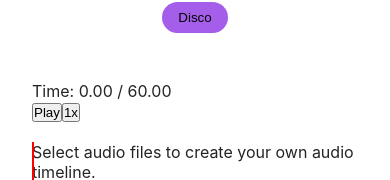
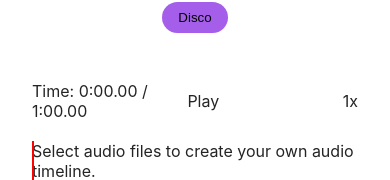
Before and after one commit to Faiq2001/My-SongComposer, a React (Vite) app: page / in a window 390 px wide. Shown: the part 404-584 px from the top of the page. Built offline with nearby package versions, Linux system fonts and the light colour scheme.

Commit message:
Added styles to controls(forget to import); Trying to remove audio breaking

```diff
--- a/src/App.jsx
+++ b/src/App.jsx
@@ -8,20 +8,6 @@ import Controls from "./Controls";
 
 function App() {
   const { audioPills,totalDuration,setIsPlaying,isPlaying,progress,setProgress,playAudio, playbackSpeed } = useAudio();
-
-  //Play Audio
-  const playHandler = async () => {
-    setIsPlaying(true);
-    audioPills.forEach((file) => { playAudio(file); });
-  };
-
-  // Pause Audio
-  const pauseHandler = () => {
-    audioPills.forEach((pill) => {
-      pill.context.suspend();
-    });
-    setIsPlaying(false);
-  };
 
   useEffect(() => {
     let startTime = Date.now();
@@ -34,9 +20,14 @@ function App() {
       if (newProgress >= totalDuration) {
         setIsPlaying(false);
         setProgress(0); // Reset progress to 0 when it reaches the end
+        audioPills.forEach((pill) => {
+          pill.source.stop();
+        });
       } else {
         setProgress(newProgress);
         animationFrameId = requestAnimationFrame(updateProgress);
+        if(isPlaying && progress<=totalDuration){  audioPills.forEach((file) => { playAudio(file); });}
+
       }
     };
 
@@ -50,20 +41,6 @@ function App() {
       cancelAnimationFrame(animationFrameId);
     };
   }, [isPlaying, progress, totalDuration, setIsPlaying, setProgress, playbackSpeed]);
-
-  // Check for whether to start the audio or end the time
-  useEffect(() => {
-
-    if(isPlaying && progress<=totalDuration){  audioPills.forEach((file) => { playAudio(file); });}
-
-    if (progress > totalDuration) {
-      setProgress(0);
-      setIsPlaying(false);
-      audioPills.forEach((pill) => {
-        pill.source.stop();
-      });
-    }
-  }, [progress]);
 
   return (
     <div className="appContainer">
--- a/src/Controls.css
+++ b/src/Controls.css
@@ -1,28 +1,18 @@
-/* Controls.css */
 .controlsContainer {
     display: flex;
-    align-items: center; /* Align items vertically in the center */
+    align-items: center;
 }
 
 .Display {
-    display: flex; /* Display the time elements as flex items */
-    align-items: center; /* Align items vertically in the center */
-  }
-
-  .Display span {
-    margin-right: 0.5rem; /* Add margin to separate from time values */
+    flex: 1;
 }
 
 .PlayPauseBtn {
-    margin-left: 0 auto; /* Push the play/pause button to the right */
+    flex: 1;
+    margin: 0 auto;
 }
 
 .SpeedBtn {
-    margin-left: auto; /* Add some space between play/pause button and speed button */
+    flex: 0;
+    margin-left: auto;
 }
-
-  @media screen and (max-width: 768px) {
-    .controlsContainer {
-      flex-direction: column;
-    }
-  }
--- a/src/Controls.jsx
+++ b/src/Controls.jsx
@@ -1,23 +1,8 @@
-import { useState, useEffect } from "react";
 import { useAudio } from "./context";
+import "./Controls.css";
 
 const Controls = () => {
-  const { isPlaying, setIsPlaying, audioPills, totalDuration, playbackSpeed, setPlaybackSpeed, playAudio } = useAudio();
-  const [currentTime, setCurrentTime] = useState(0);
-
-  useEffect(() => {
-    let interval;
-    if (isPlaying) {
-      interval = setInterval(() => {
-        setCurrentTime((prevTime) => prevTime + (1 / playbackSpeed));
-      }, 1000 / playbackSpeed);
-    } else {
-      clearInterval(interval);
-    }
-    return () => {
-      clearInterval(interval);
-    };
-  }, [isPlaying, playbackSpeed]);
+  const { isPlaying, setIsPlaying, audioPills, totalDuration, playbackSpeed, setPlaybackSpeed, playAudio, progress } = useAudio();
 
   const togglePlayPause = () => {
     if (isPlaying) {
@@ -27,7 +12,6 @@ const Controls = () => {
       setIsPlaying(false);
     } else {
       setIsPlaying(true);
-      setCurrentTime(0);
       audioPills.forEach((file) => {
         playAudio(file);
       });
@@ -41,24 +25,27 @@ const Controls = () => {
 
   const formatTime = (timeInSeconds) => {
     const totalSeconds = Math.floor(timeInSeconds);
+    const minutes = Math.floor(totalSeconds / 60);
+    const seconds = totalSeconds % 60;
     const milliseconds = Math.floor((timeInSeconds - totalSeconds) * 100);
-    return `${totalSeconds}.${milliseconds.toString().padStart(2, '0')}`;
+
+    return `${minutes}:${seconds.toString().padStart(2, '0')}.${milliseconds.toString().padStart(2, '0')}`;
   };
 
   return (
     <div className="controlsContainer">
         <div className="Display">
             <span>Time: </span>
-            <span>{formatTime(totalDuration * (currentTime / totalDuration))}</span>
+            <span>{formatTime(progress)}</span>
             <span> / </span>
             <span>{formatTime(totalDuration)}</span>
         </div>
-        <button className="PlayPauseBtn" onClick={togglePlayPause}>
-        {isPlaying ? "Pause" : "Play"}
-        </button>
-        <button className="SpeedBtn" onClick={handlePlaybackSpeedChange}>
-        {playbackSpeed}x
-        </button>
+        <div className="PlayPauseBtn" onClick={togglePlayPause}>
+            {isPlaying ? "Pause" : "Play"}
+        </div>
+        <div className="SpeedBtn" onClick={handlePlaybackSpeedChange}>
+            {playbackSpeed}x
+        </div>
     </div>
   );
 };
```
Lines whose indentation alone changed are shown as unchanged.
